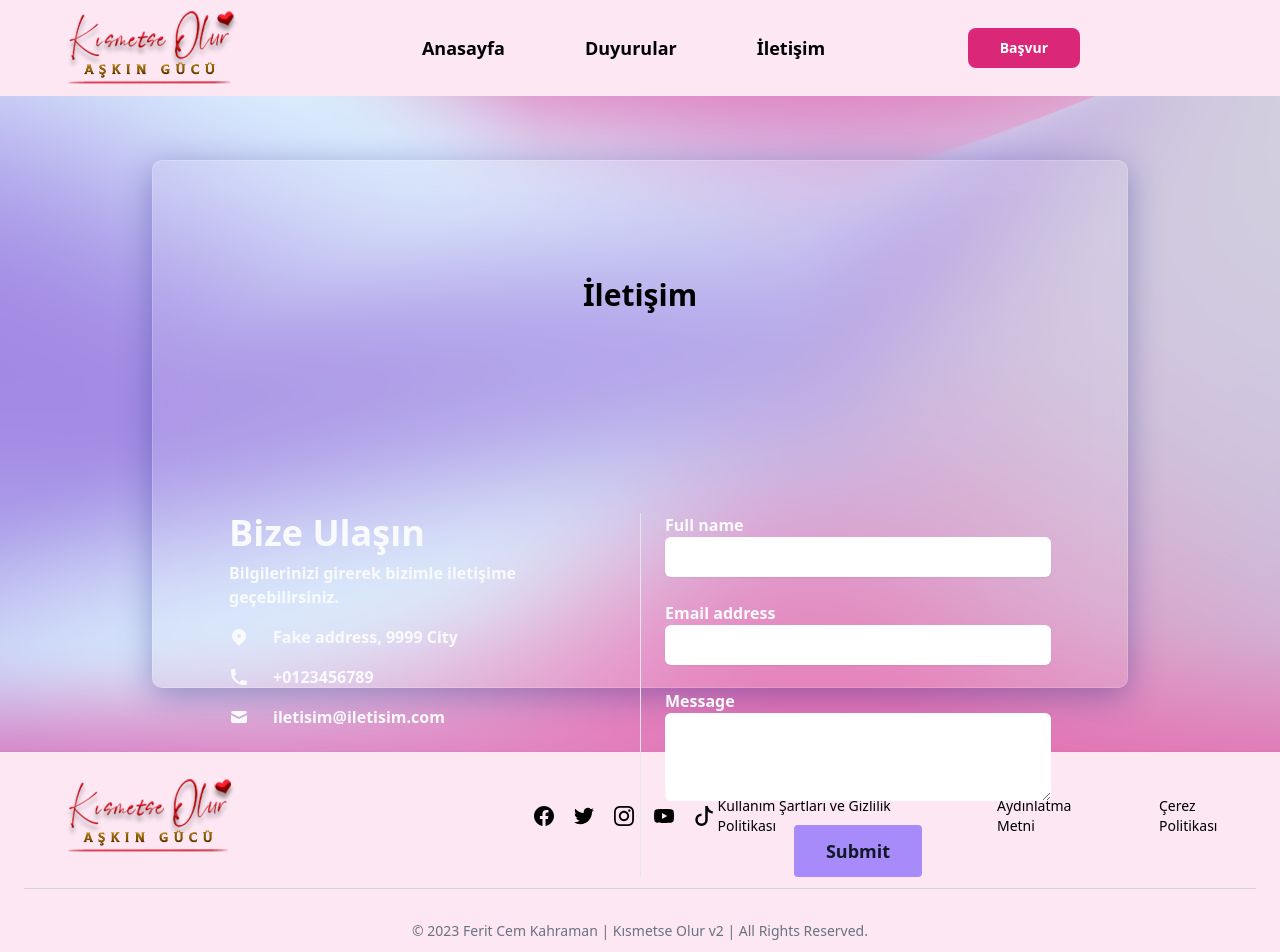
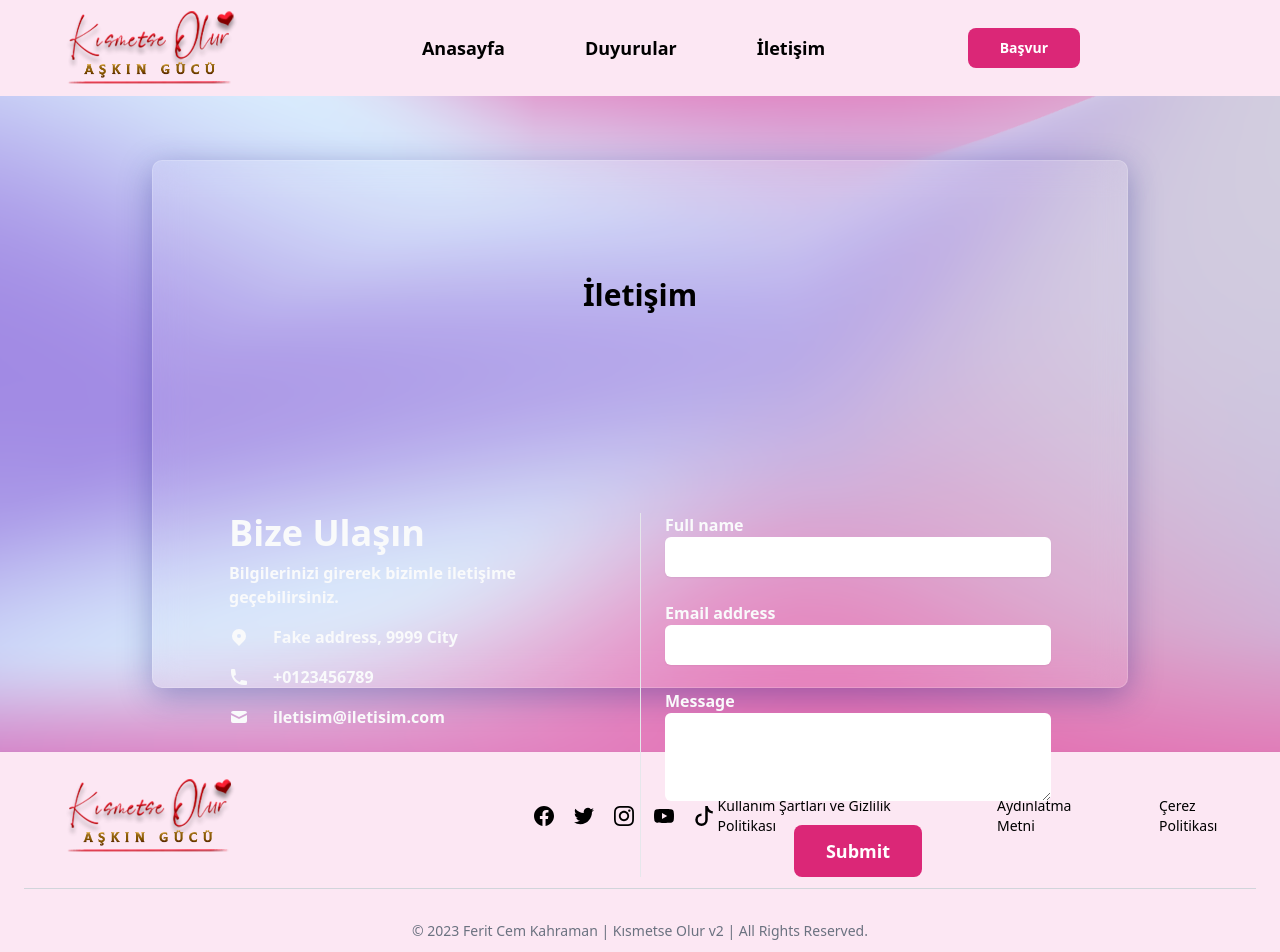
Before and after one commit to feritcemkahraman/kismetse-olur-v2, a Vue app: page /iletisim in a window 1280 px wide. Shown: the top 952 px of the page. Built offline with nearby package versions, Linux system fonts and the light colour scheme.

Commit message:
icerik ve tasarim düzenlemeleri

```diff
--- a/src/views/İletisim.vue
+++ b/src/views/İletisim.vue
@@ -41,7 +41,7 @@
             <span class="mb-1">Message</span>
             <textarea rows="3" class="block w-full p-2 bg-white rounded-md focus:ring focus:ring-opacity-75 focus:ring-violet-400 -800 text-black"></textarea>
           </label>
-          <button type="button" class="self-center px-8 py-3 text-lg rounded focus:ring hover:ring focus:ring-opacity-75 bg-violet-400 text-gray-900 focus:ring-violet-400 hover:ring-violet-400 duration-200">Submit</button>
+          <button type="button" class="self-center px-8 py-3 text-lg rounded-lg focus:ring hover:ring focus:ring-opacity-75 bg-pink-600 text-white focus:ring-pink-500 hover:ring-pink-600 duration-200">Submit</button>
         </form>
       </div>
     </section>
```
